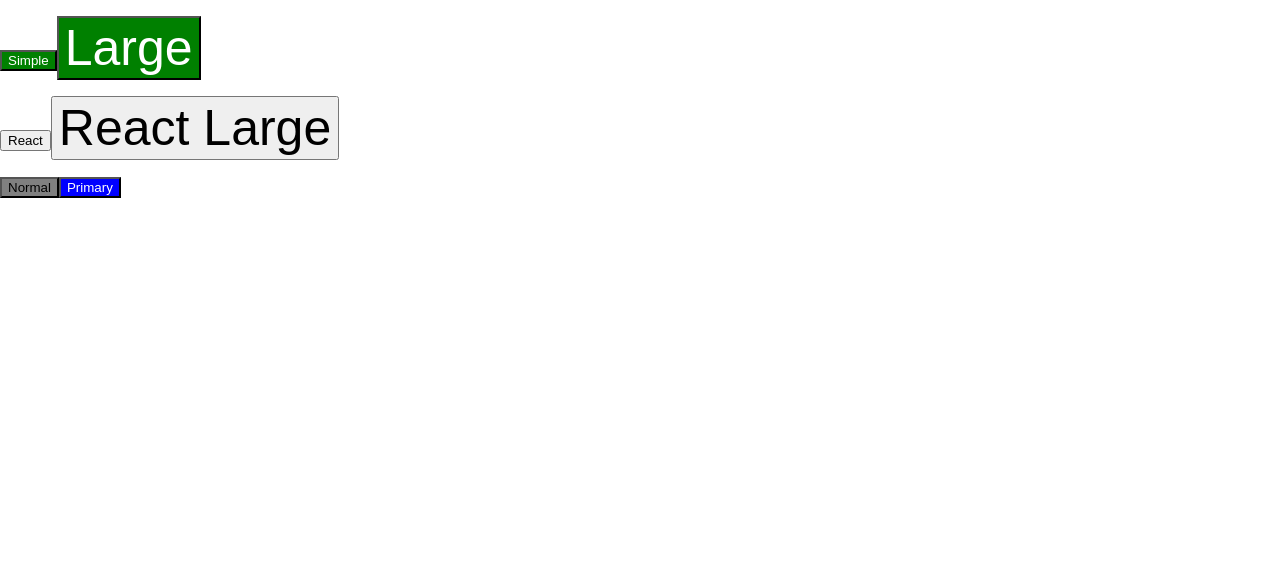
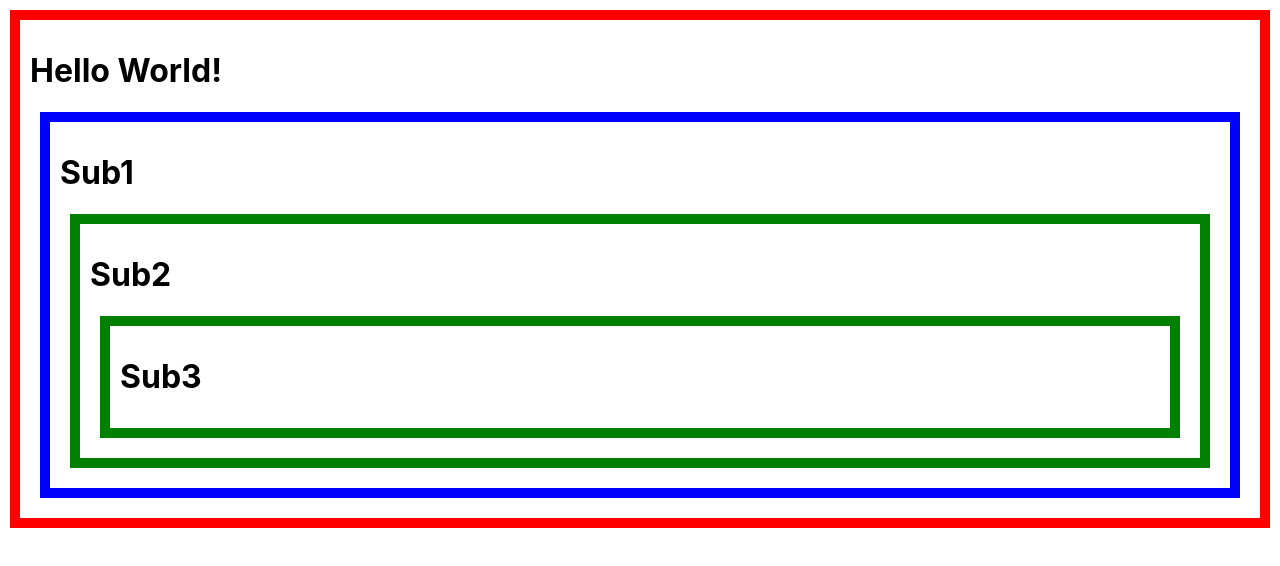
Before and after one commit to akfrdma0125/react-basic, a React (Create React App) app: page / in a window 1280 px wide. Shown: the top 566 px of the page. Built offline with nearby package versions, Linux system fonts and the light colour scheme.

Commit message:
feat: context-api 기능 구현

```diff
--- a/src/App.js
+++ b/src/App.js
@@ -1,256 +1,50 @@
-import logo from './logo.svg';
-import './App.css';
-import {useState} from 'react';
-import styled from 'styled-components';
+import React, {createContext, useContext} from 'react';
+import './style.css';
 
-const SimpleButton = styled.button`
-  color: white;
-  background-color: green;
-`;
+const themeDefault = {border: '10px solid red'}
+const themeContext = createContext(themeDefault); //context의 default값
+//이점: enum클래스 같은 전역 적용
 
+export default function App() {
+  const theme = useContext(themeContext);
+  console.log(theme); //themeDefault 값 리턴
+  return (
+    <themeContext.Provider value={{border: '10px solid blue'}}>
+      <div className='root' style={theme}>
+        <h1>Hello World!</h1>
+        <Sub1 />
+      </div>
+    </themeContext.Provider>
+  );
 
-const LargeButton = styled(SimpleButton)`
-  font-size: 50px;
-`;
-// 백틱 안의 내용 자체가 스타일드 컴포넌트
+  function Sub1(){
+    const theme = useContext(themeContext);
+    return(
+      <themeContext.Provider value = {{border: '10px solid green'}}>
+        <div style={theme}>
+          <h1>Sub1</h1>
+          <Sub2/>
+        </div>
+      </themeContext.Provider>
+    )
+  }
 
-const ReactButton = props => {
-  return <button className={props.className}>{props.children}</button>
+  function Sub2(){
+    const theme = useContext(themeContext);
+    return(
+      <div style={theme}>
+        <h1>Sub2</h1>
+        <Sub3/>
+      </div>
+    )
+  }
+
+  function Sub3(){
+    const theme = useContext(themeContext);
+    return(
+      <div style={theme}>
+        <h1>Sub3</h1>
+      </div>
+    )
+  }
 }
-
-//리액트로 만든 컴포넌트는 아무런 조치 없이 styled로 상속 받을 수 없음
-//className (styledComponent에서 사용되는 이름)이 해당 컴포넌트에 있어야 상속 가능
-const ReactLargeButton = styled(ReactButton)`
-  font-size: 50px;
-`;
-
-const PrimaryButton = styled.button`
-  color: ${ props => props.primary ? 'white' : 'black' };
-  background-color: ${ props => props.primary ? 'blue' : 'gray'};
-`;
-
-// function Header(props){
-//   console.log('props', props.title)
-//   return(
-//     <header>
-//       <h1><a href='/' onClick={(event) => {
-//         //event : 상황을 제어할 수 있는 여러 가지 정보와 기능 포함
-//         event.preventDefault(); //기본 동작: 새로 고침
-//         props.onChangeMode();
-//       }}>{props.title}</a></h1>
-//     </header>
-//   )
-// }
-
-// function Nav(props){
-//   const lis = []
-//   for (let i = 0; i < props.topics.length; i++) {
-//     let t = props.topics[i];
-//     lis.push(<li key={t.id}><a id = {t.id} href={'/read/'+t.id} onClick={
-//       event => {
-//         event.preventDefault();
-//         props.onChangeMode(Number(event.target.id)); //여기서 event.target 은 a 태그, 이벤트를 호출한 태그
-//       }
-//     }>{t.title}</a></li>);
-//     // 반복문 내에서 추적할 수 있게 key 라는 고유한 값을 갖는 props가 필요함
-//   }
-//   return(
-//     // <nav> : 다른 페이지 또는 현재 페이지의 다른 부분과 연결되는 네비게이션 링크(navigation links)들의 집합
-//     // <ol> : 순서가 있는 html list 표현, 대개 <li> 와 함께 사용됨. 기본값은 1/2/3 ... (지정 가능)
-//     // <ul> : 순사가 없는 html list 표현, 마찬가지로 <li> 와 함께 사용됨.
-//     <nav>
-//       <ol>
-//         {lis}
-//       </ol>
-//     </nav>
-//   )
-// }
-
-// function Article(props){
-//   return(
-//     <article>
-//       <h2>{props.title}</h2>
-//       {props.body}
-//     </article>
-//   )
-// }
-
-// function Create(props){
-//   return (
-//     <article>
-//       <h2>Create</h2>
-//       <form onSubmit={
-//         event => {
-//           event.preventDefault();
-//           const title = event.target.title.value;
-//           const body = event.target.body.value;
-//           props.onCreate(title, body);
-//         }
-//       }>
-//         <p><input type='text' name='title' placeholder='title'/> </p>
-//         <p><textarea name='body' placeholder='body'></textarea></p>
-//         <p><input type='submit' value="Create"></input></p>
-//       </form>
-//     </article>
-//   )
-// }
-
-// //update 하려면 꼭! props가 아니라 state 설정해야 함!!!
-// function Update(props){
-//   const [title, setTitle] = useState(props.title);
-//   const [body, setBody] = useState(props.body);
-//   return (
-//     <article>
-//       <h2>Update</h2>
-//       <form onSubmit={
-//         event => {
-//           event.preventDefault();
-//           const title = event.target.title.value;
-//           const body = event.target.body.value;
-//           props.onUpdate(title, body);
-//         }
-//       }>
-//         <p><input type='text' name='title' placeholder='title' value={title} onChange={
-//           event => {
-//             setTitle(event.target.value); //이벤트마다 컴포넌트 다시 랜더링
-//           }
-//         }/> </p>
-//         <p><textarea name='body' placeholder='body' value={body} onChange={
-//           event => {
-//             setBody(event.target.value);
-//           }
-//         }></textarea></p>
-//         <p><input type='submit' value="Update"></input></p>
-//       </form>
-//     </article>
-//   )
-// }
-
-
-/*
-state
-state 값이 변화하고, App() 함수가 재실행될 때, 리턴 값이 변화하게 됨! -> 동적인 값을 리턴하고 싶을 때!
-useState 자료형은 크기가 2인 배열, 0번째 원소: 데이터, 1번째 원소: 함수
-
-state의 데이터 자료형이 primitive라면 그냥 하면 되지만!
-범 객체 타입이라면 (ex. array, object ... ) 데이터를 복제하고 다시 넣어줘야 함
-*/
-
-function App() {
-  // const [mode, setMode] = useState('WELCOME');
-  // const [id, setId] = useState(null);
-  // const [nextId, setNextId] = useState(4);
-  // const [topics, setTopics] = useState([
-  //   {id: 1, title: 'html', body: 'html is ...'},
-  //   {id: 2, title: 'css', body: 'css is ...'},
-  //   {id: 3, title: 'javascript', body: 'javascript is ...'}
-  // ]);
-  // let content = null;
-  // let contextControl = null;
-  // if (mode === 'WELCOME') {
-  //   content = <Article title="Welcome" body="Hello, Web"></Article>
-  // } else if (mode === 'READ'){
-  //   let title, body = null;
-  //   for (let idx = 0; idx < topics.length; idx++) {
-  //     if (topics[idx].id === id) {
-  //       title = topics[idx].title;
-  //       body = topics[idx].body;
-  //     }
-  //   }
-  //   content = <Article title={title} body={body}></Article>
-  //   contextControl = <>
-  //     <li><a href={'/update/'+id} onClick={
-  //       event => {
-  //         event.preventDefault();
-  //         setMode('UPDATE');
-  //       }
-  //     }>Update</a></li>
-  //     <li><input type='button' value='Delete' onClick={
-  //       () => {
-  //         const newTopics = []
-  //         for(let i=0; i<topics.length; i++) {
-  //           if(topics[i].id !== id) {
-  //             newTopics.push(topics[i]);
-  //           }
-  //         }
-  //         setTopics(newTopics);
-  //         setMode('WELCOME');
-  //       }
-  //     }/></li>
-  //   </>
-  // } else if (mode === 'CREATE') {
-  //   content = <Create onCreate={
-  //     (_title, _body) => {
-  //       const newTopic = {id: nextId, title: _title, body: _body}
-  //       const newTopics = [...topics] //데이터 복제
-  //       newTopics.push(newTopic);
-  //       setTopics(newTopics);
-  //       setMode('READ');
-  //       setId(nextId);
-  //       setNextId(nextId+1);
-  //     }
-  //   }/>
-  // } else if (mode === 'UPDATE') {
-  //   let title, body = null;
-  //   for (let idx = 0; idx < topics.length; idx++) {
-  //     if (topics[idx].id === id) {
-  //       title = topics[idx].title;
-  //       body = topics[idx].body;
-  //     }
-  //   }
-  //   content = <Update title={title} body={body} onUpdate={
-  //     (title, body) => {
-  //       console.log(title, body);
-  //       const newTopics = [...topics];
-  //       const updatedTopic = {id: id, title: title, body: body} //id는 state
-  //       for (let i = 0; i < newTopics.length; i++) {
-  //         if (newTopics[i].id === id) {
-  //           newTopics[i] = updatedTopic;
-  //           break;
-  //         }
-  //       }
-  //       setTopics(newTopics);
-  //       setMode('READ');
-  //     }
-  //   } ></Update>
-  // }
-  return (
-    <div>
-      <p>
-      <SimpleButton>Simple</SimpleButton>
-      <LargeButton>Large</LargeButton>
-      </p>
-      <p>
-      <ReactButton>React</ReactButton>
-      <ReactLargeButton>React Large</ReactLargeButton>
-      </p>
-      <PrimaryButton>Normal</PrimaryButton>
-      <PrimaryButton primary>Primary</PrimaryButton>
-      {/* <Header title="REACT" onChangeMode={
-        () => {
-          setMode('WELCOME');
-        }
-        //onChangeMode라는 props 값으로 함수를 전달
-      }></Header>
-      <Nav topics={topics} onChangeMode={
-        (_id) => {
-          setMode('READ');
-          setId(_id);
-        }
-      }></Nav>
-      {content}
-      <ul>
-        <li>
-          <a href='/create' onClick={
-          event => {
-            event.preventDefault();
-            setMode('CREATE');
-          }}>Create</a>
-        </li>
-      </ul>
-      {contextControl} */}
-    </div>
-  );
-}
-
-export default App;
--- /dev/null
+++ b/src/style.css
@@ -0,0 +1,12 @@
+h1,
+p {
+  font-family: -apple-system, BlinkMacSystemFont, 'Segoe UI', Roboto, Oxygen,
+    Ubuntu, Cantarell, 'Open Sans', 'Helvetica Neue', sans-serif;
+}
+
+.root,
+.root div{
+    border: 10px solid gray;
+    margin: 10px;
+    padding: 10px;
+}
```
